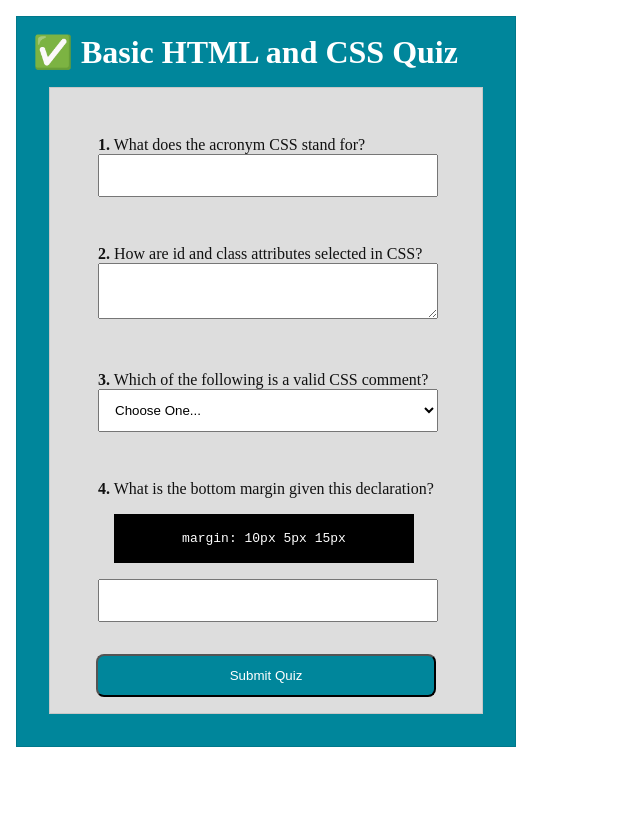
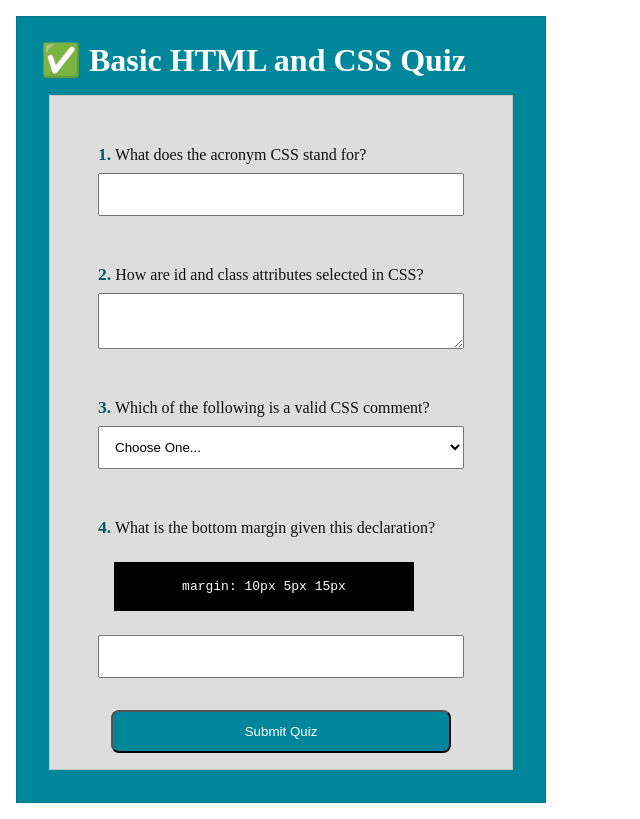
Before and after one commit to mariadelmarhg07/wdd130, a plain HTML site: page week05/quiz.html in a window 1280 px wide. Shown: the whole page, without its empty margins (0-640 px from the left). Drawn offline with Linux system fonts and the light colour scheme.

Commit message:
W05_Code_Along_Activity_Final

```diff
--- a/week05/styles/quiz.css
+++ b/week05/styles/quiz.css
@@ -5,13 +5,22 @@
 }
 
 main {
-    max-width: 500px;
+    max-width: 530px;
     background-color: #00869b;
     color: #fff;
 }
 
 h1 {
-    margin: .5 rem;
+    margin: .5rem;
+}
+
+strong {
+    color: #005966;
+    font-size: 1.1rem;
+}
+
+body {
+    font-family: 'Times New Roman', Times, serif;
 }
 
 form {
@@ -51,4 +60,7 @@ code {
 
 .quiz-item {
     border: none;
+    display: flex;
+    flex-direction: column;
+    gap: .5rem;
 }
```
